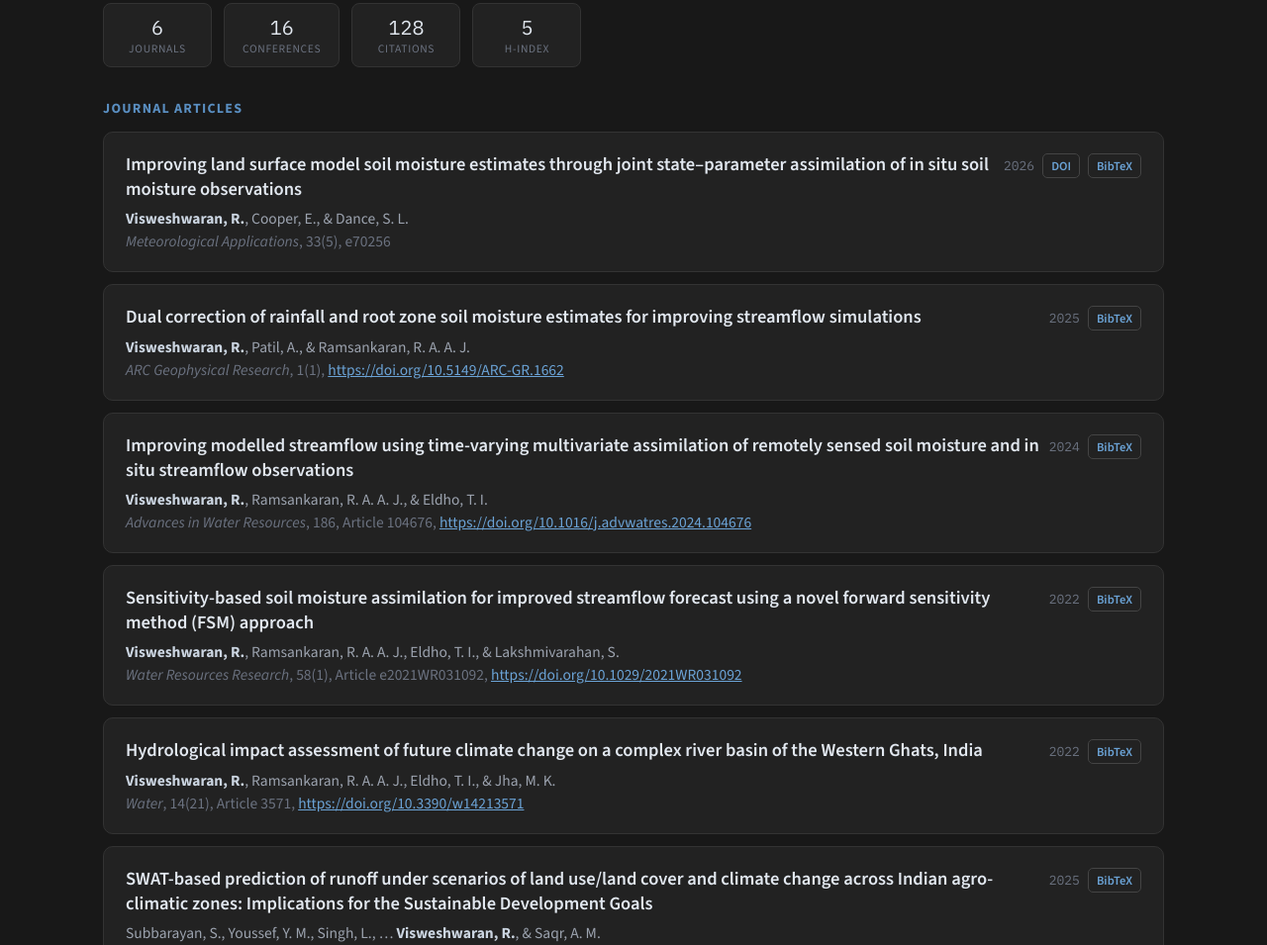
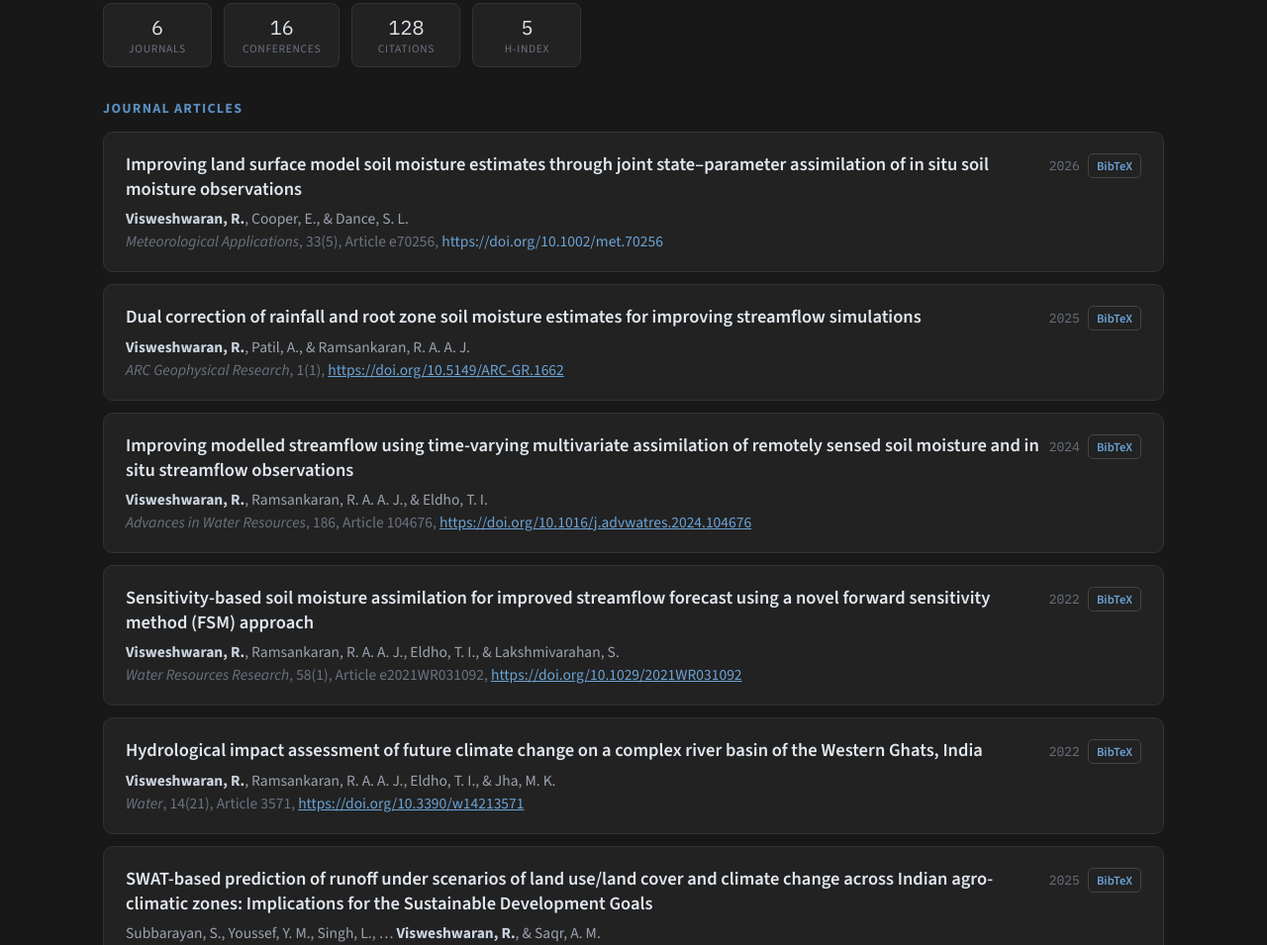
Before and after one commit to VisweshwaranR/visweshwaranR.github.io, a plain HTML site: page index.html in a window 1280 px wide. Shown: the part 3667-4622 px from the top of the page at 99% size. Drawn offline with nearby package versions, Linux system fonts and the light colour scheme.

Commit message:
index.html

```diff
--- a/index.html
+++ b/index.html
@@ -485,10 +485,10 @@ a.affil:focus-visible{outline:2px solid #5a8fc2;outline-offset:2px}
       <article class="paper-card">
         <div style="display:flex;flex-wrap:wrap;gap:8px;align-items:baseline;justify-content:space-between">
           <h4 style="margin:0;font-size:18.5px;font-weight:600;line-height:1.35;color:#e2e8f0;flex:1 1 280px">Improving land surface model soil moisture estimates through joint state–parameter assimilation of in situ soil moisture observations</h4>
-          <span style="display:flex;align-items:center;gap:8px;flex-shrink:0"><span style="font-family:'IBM Plex Mono',monospace;font-size:13px;color:#6b7280">2026</span> <a href="https://doi.org/10.1002/met.70256" target="_blank" rel="noopener" class="tag-btn">DOI</a> <a href="bib/met.70256.bib" download class="tag-btn">BibTeX</a></span>
+          <span style="display:flex;align-items:center;gap:8px;flex-shrink:0"><span style="font-family:'IBM Plex Mono',monospace;font-size:13px;color:#6b7280">2026</span> <a href="bib/met.70256.bib" download class="tag-btn">BibTeX</a></span>
         </div>
         <p style="margin:6px 0 0;font-size:15.5px;color:#9ca3af"><strong style="color:#cbd5e1">Visweshwaran, R.</strong>, Cooper, E., &amp; Dance, S. L.</p>
-        <p style="margin:2px 0 0;font-size:15.5px;color:#6b7280"><em>Meteorological Applications</em>, 33(5), e70256</p>
+        <p style="margin:2px 0 0;font-size:15.5px;color:#6b7280"><em>Meteorological Applications</em>, 33(5), Article e70256, <a href="https://doi.org/10.1002/met.70256" target="_blank" rel="noopener">https://doi.org/10.1002/met.70256</a></p>
       </article>
       <article class="paper-card">
         <div style="display:flex;flex-wrap:wrap;gap:8px;align-items:baseline;justify-content:space-between">
```
